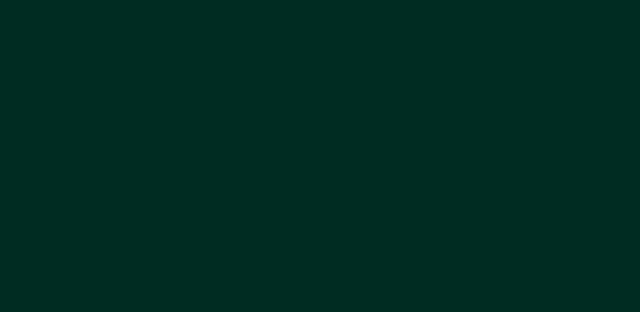
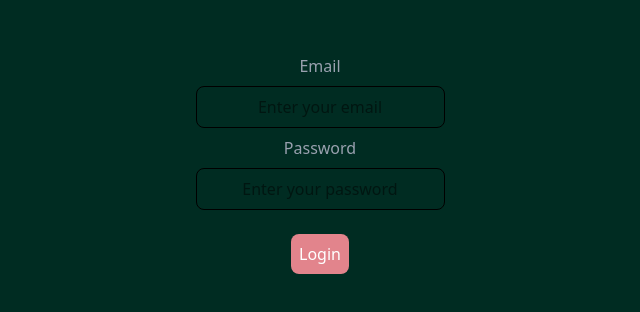
Before and after one commit to JamiesCodingPortfolio/job-application-tracker-webiste, a React (Vite) app in the folder client/: page /login in a window 1280 px wide. Shown: the part 236-548 px from the top of the page, without its empty margins (320-960 px from the left). Built offline with nearby package versions, Linux system fonts and the light colour scheme.

Commit message:
basic login page finished with basic/requried form functionality implemented

```diff
--- a/client/src/routes/login.tsx
+++ b/client/src/routes/login.tsx
@@ -50,6 +50,42 @@ const Login = () => {
     <div className='h-screen w-screen flex flex-row items-center justify-center gap-10 bg-emerald-950'>
       <form className="flex flex-col items-center justify-start gap-y-2 px-8" onSubmit={handleSubmit}>
 
+      <label htmlFor="email" className="text-gray-400">Email</label>
+      <input
+      type="email"
+      id="email"
+      name="email"
+      className="border rounded-lg p-2 text-center"
+      placeholder="Enter your email"
+      value={email}
+      onChange={(e) => setEmail(e.target.value)}
+      required
+      />
+
+      <label htmlFor="password" className="text-gray-400">Password</label>
+      <input
+      type="password"
+      id="password"
+      name="password"
+      className="border rounded-lg p-2 text-center"
+      placeholder="Enter your password"
+      value={password}
+      onChange={(e) => setPassword(e.target.value)}
+      required
+      />
+
+      <button
+        type="submit"
+        className="bg-[#E2848C] text-white rounded-lg p-2 mt-4 hover:bg-[#d8737b] transition-colors"
+      >
+        Login
+      </button>
+
+      {message && (
+        <div className={`mt-2 p-2 rounded ${isError ? 'bg-red-100 text-red-700' : 'bg-green-100 text-green-700'}`}>
+          {message}
+        </div>
+      )}
       </form>
     </div>
   )
```
